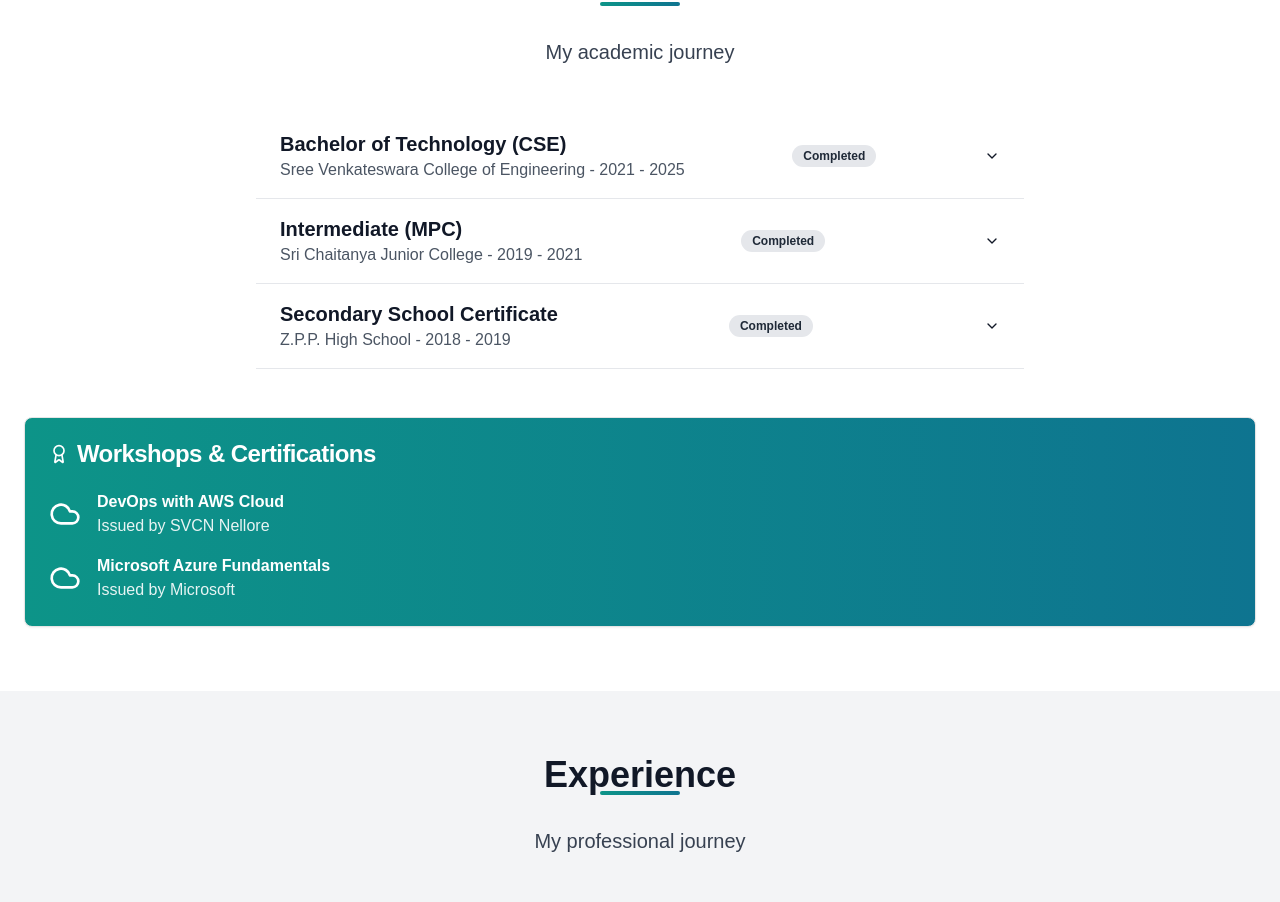
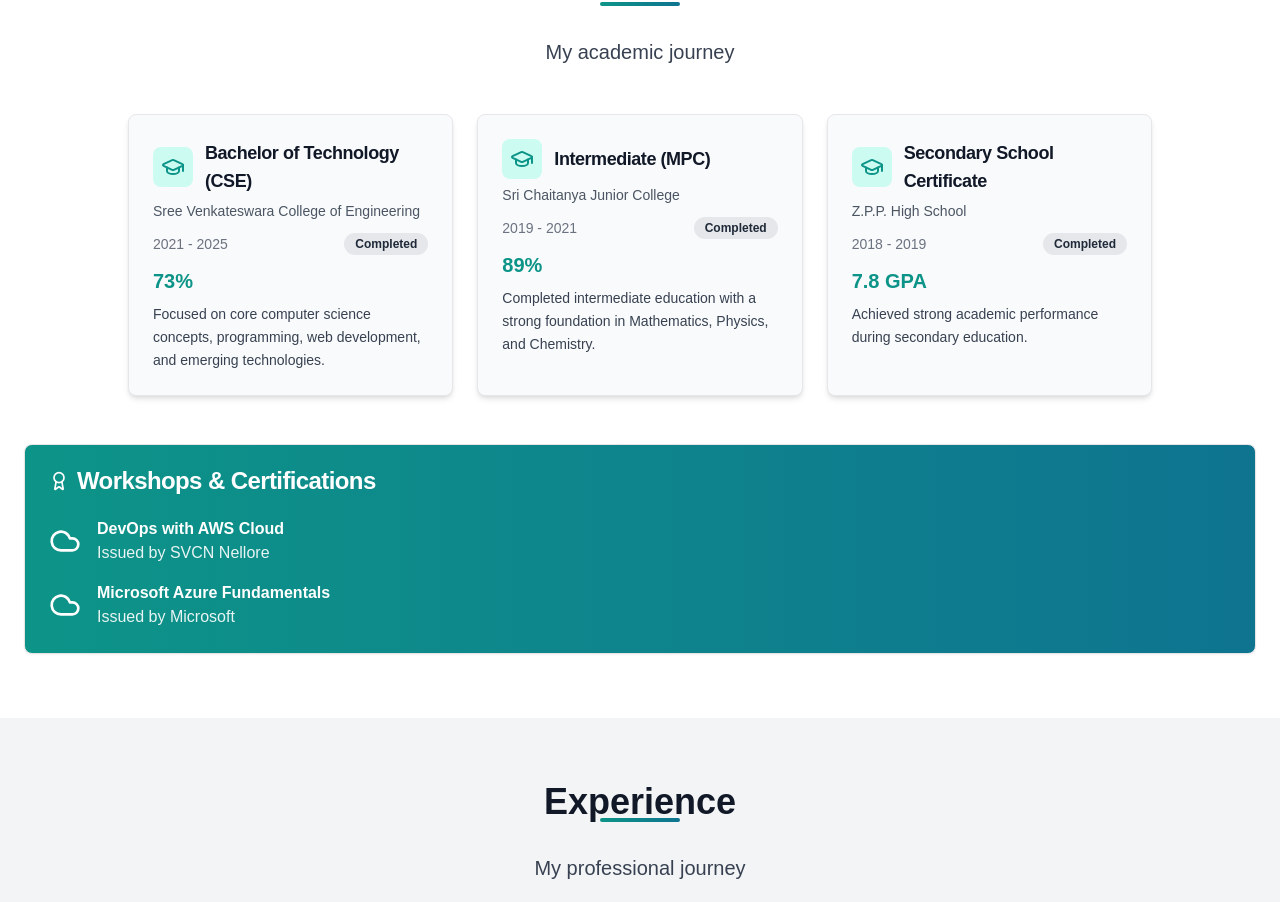
Before and after one commit to saireddy-kamujula/achyuth-portfolio, a Next.js app: page / in a window 1280 px wide. Shown: the part 1610-2512 px from the top of the page. Built offline with nearby package versions, Linux system fonts and the light colour scheme.

Commit message:
feat: redesign Education section with card layout
Update to distinct card components for better visual appeal.

#VERCEL_SKIP

Co-authored-by: ACHYUTH SAI KAMUJULA <137988296+saireddy-kamujula@users.noreply.github.com>

```diff
--- a/app/page.tsx
+++ b/app/page.tsx
@@ -18,13 +18,13 @@ import {
   Briefcase,
   MessageCircle,
   Building,
+  GraduationCap,
 } from "lucide-react"
 import { Button } from "@/components/ui/button"
 import { Card, CardContent, CardDescription, CardHeader, CardTitle } from "@/components/ui/card"
 import { Badge } from "@/components/ui/badge"
 import { Progress } from "@/components/ui/progress"
 import Image from "next/image" // Next.js Image component
-import { Accordion, AccordionContent, AccordionItem, AccordionTrigger } from "@/components/ui/accordion" // Import Accordion components
 
 export default function Portfolio() {
   const [isScrolled, setIsScrolled] = useState(false)
@@ -54,7 +54,7 @@ export default function Portfolio() {
       grade: "73%",
       status: "Completed",
       description:
-        "Currently pursuing Computer Science Engineering with focus on programming, web development, and emerging technologies.",
+        "Focused on core computer science concepts, programming, web development, and emerging technologies.",
     },
     {
       degree: "Intermediate (MPC)",
@@ -62,7 +62,7 @@ export default function Portfolio() {
       year: "2019 - 2021",
       grade: "89%",
       status: "Completed",
-      description: "Completed intermediate education with Mathematics, Physics, and Chemistry.",
+      description: "Completed intermediate education with a strong foundation in Mathematics, Physics, and Chemistry.",
     },
     {
       degree: "Secondary School Certificate",
@@ -70,7 +70,7 @@ export default function Portfolio() {
       year: "2018 - 2019",
       grade: "7.8 GPA",
       status: "Completed",
-      description: "Completed secondary education with strong academic performance.",
+      description: "Achieved strong academic performance during secondary education.",
     },
   ]
 
@@ -343,32 +343,37 @@ export default function Portfolio() {
             <p className="text-xl text-gray-700 mt-4">My academic journey</p>
           </div>
 
-          <Accordion type="single" collapsible className="w-full max-w-3xl mx-auto">
+          <div className="grid md:grid-cols-2 lg:grid-cols-3 gap-6 max-w-5xl mx-auto">
             {education.map((edu, index) => (
-              <AccordionItem key={index} value={`item-${index}`} className="border-b border-gray-200">
-                <AccordionTrigger className="flex justify-between items-center py-4 px-6 text-left hover:no-underline hover:bg-gray-100 transition-colors duration-200 rounded-t-lg">
-                  <div className="flex flex-col items-start">
-                    <h3 className="text-xl font-semibold text-gray-900">{edu.degree}</h3>
-                    <p className="text-gray-600">
-                      {edu.institution} - {edu.year}
-                    </p>
+              <Card
+                key={index}
+                className="h-full bg-gray-50 border-gray-200 text-gray-700 shadow-md hover:shadow-lg transition-shadow duration-300"
+              >
+                <CardHeader className="pb-3">
+                  <div className="flex items-center gap-3">
+                    <div className="p-2 bg-teal-100 rounded-lg">
+                      <GraduationCap className="h-6 w-6 text-teal-600" />
                     </div>
+                    <CardTitle className="text-lg text-gray-900">{edu.degree}</CardTitle>
+                  </div>
+                  <CardDescription className="text-gray-600 mt-2">{edu.institution}</CardDescription>
+                </CardHeader>
+                <CardContent className="pt-0">
+                  <div className="flex justify-between items-center mb-3">
+                    <p className="text-sm text-gray-500">{edu.year}</p>
                     <Badge
                       variant={edu.status === "Completed" ? "default" : "secondary"}
                       className="bg-gray-200 text-gray-800 hover:bg-gray-300"
                     >
                       {edu.status}
                     </Badge>
-                </AccordionTrigger>
-                <AccordionContent className="bg-gray-100 p-6 rounded-b-lg border-t border-gray-200">
-                  <div className="flex items-center justify-between mb-4">
-                    <div className="text-2xl font-bold text-teal-600">{edu.grade}</div>
                   </div>
-                  <p className="text-gray-700 leading-relaxed">{edu.description}</p>
-                </AccordionContent>
-              </AccordionItem>
+                  <p className="text-xl font-bold text-teal-600 mb-2">{edu.grade}</p>
+                  <p className="text-gray-700 text-sm leading-relaxed">{edu.description}</p>
+                </CardContent>
+              </Card>
             ))}
-          </Accordion>
+          </div>
 
           {/* Workshop & Certifications Section */}
           <div className="mt-12">
```
Lines whose indentation alone changed are shown as unchanged.
